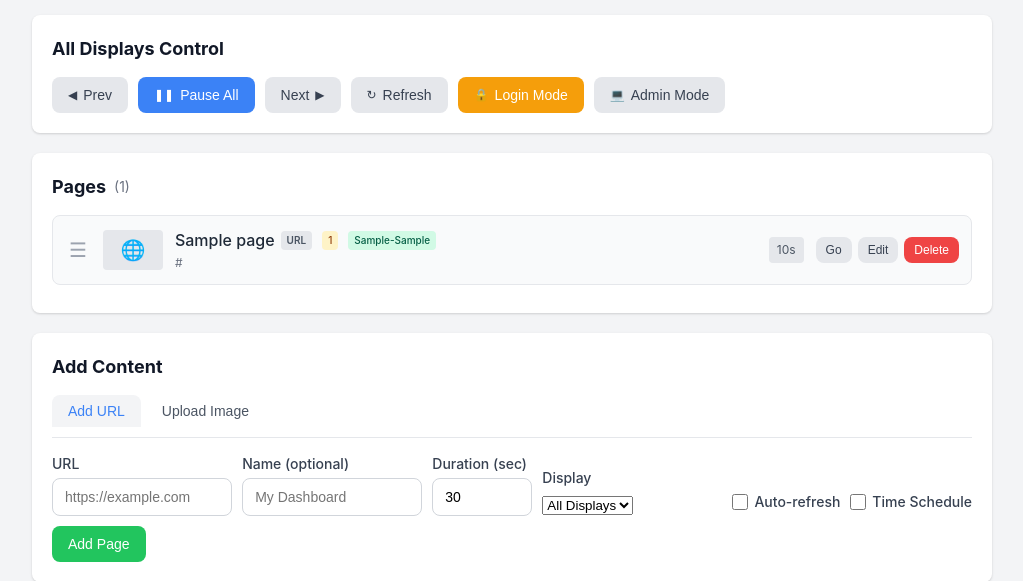
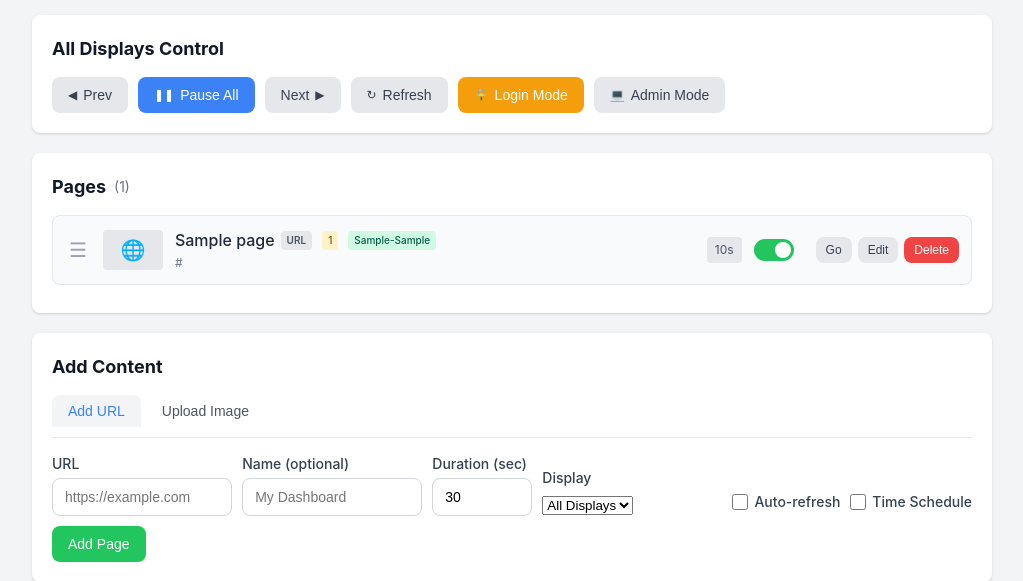
Before and after one commit to maxedmini/pi-kiosk, a Flask app: page / in a window 1280 px wide. Shown: the part 419-1000 px from the top of the page, without its empty margins (128-1151 px from the left). Run offline with Flask 3, Linux system fonts and the light colour scheme; tables that the repository leaves empty hold one stand-in row (values such as "Sample post"); some libraries are stand-ins or nearby versions.

Commit message:
Add toggle switch to enable/disable pages in list view
- Quick toggle for each page without opening edit modal
- Visual toggle switch with green (enabled) / gray (disabled) states
- Immediate update when toggled

Co-Authored-By: Claude Opus 4.5 <noreply@anthropic.com>

```diff
--- a/static/app.js
+++ b/static/app.js
@@ -230,6 +230,12 @@ function renderPages() {
                     <div class="page-url" title="${escapeHtml(page.url || '')}">${escapeHtml(page.url || '')}</div>
                 </div>
                 <div class="page-duration">${page.duration}s</div>
+                <div class="page-toggle">
+                    <label class="toggle-switch" title="${page.enabled ? 'Click to disable' : 'Click to enable'}">
+                        <input type="checkbox" ${page.enabled ? 'checked' : ''} onchange="togglePage(${page.id}, this.checked)">
+                        <span class="toggle-slider"></span>
+                    </label>
+                </div>
                 <div class="page-actions">
                     <button class="btn btn-small btn-secondary" onclick="goToPage(${page.id})" title="Go to this page">Go</button>
                     <button class="btn btn-small btn-secondary" onclick="editPage(${page.id})" title="Edit">Edit</button>
@@ -675,6 +681,22 @@ settingsForm.addEventListener('submit', async (e) => {
     }
 });
 
+// Toggle page enabled/disabled
+async function togglePage(pageId, enabled) {
+    try {
+        await fetch(`/api/pages/${pageId}`, {
+            method: 'PUT',
+            headers: { 'Content-Type': 'application/json' },
+            body: JSON.stringify({ enabled })
+        });
+        loadPages();
+    } catch (error) {
+        console.error('Error toggling page:', error);
+        alert('Failed to toggle page');
+        loadPages(); // Reload to reset checkbox state
+    }
+}
+
 // Delete page
 async function deletePage(pageId) {
     if (!confirm('Are you sure you want to delete this page?')) {
--- a/static/style.css
+++ b/static/style.css
@@ -864,3 +864,63 @@ section h2 {
     background: #fef2f2;
     color: #991b1b;
 }
+
+/* Toggle switch for enabling/disabling pages */
+.page-toggle {
+    display: flex;
+    align-items: center;
+    margin-right: 10px;
+}
+
+.toggle-switch {
+    position: relative;
+    display: inline-block;
+    width: 40px;
+    height: 22px;
+    cursor: pointer;
+}
+
+.toggle-switch input {
+    opacity: 0;
+    width: 0;
+    height: 0;
+}
+
+.toggle-slider {
+    position: absolute;
+    top: 0;
+    left: 0;
+    right: 0;
+    bottom: 0;
+    background-color: #cbd5e1;
+    border-radius: 22px;
+    transition: 0.2s;
+}
+
+.toggle-slider:before {
+    position: absolute;
+    content: "";
+    height: 16px;
+    width: 16px;
+    left: 3px;
+    bottom: 3px;
+    background-color: white;
+    border-radius: 50%;
+    transition: 0.2s;
+}
+
+.toggle-switch input:checked + .toggle-slider {
+    background-color: #22c55e;
+}
+
+.toggle-switch input:checked + .toggle-slider:before {
+    transform: translateX(18px);
+}
+
+.toggle-switch:hover .toggle-slider {
+    background-color: #94a3b8;
+}
+
+.toggle-switch input:checked:hover + .toggle-slider {
+    background-color: #16a34a;
+}
```
